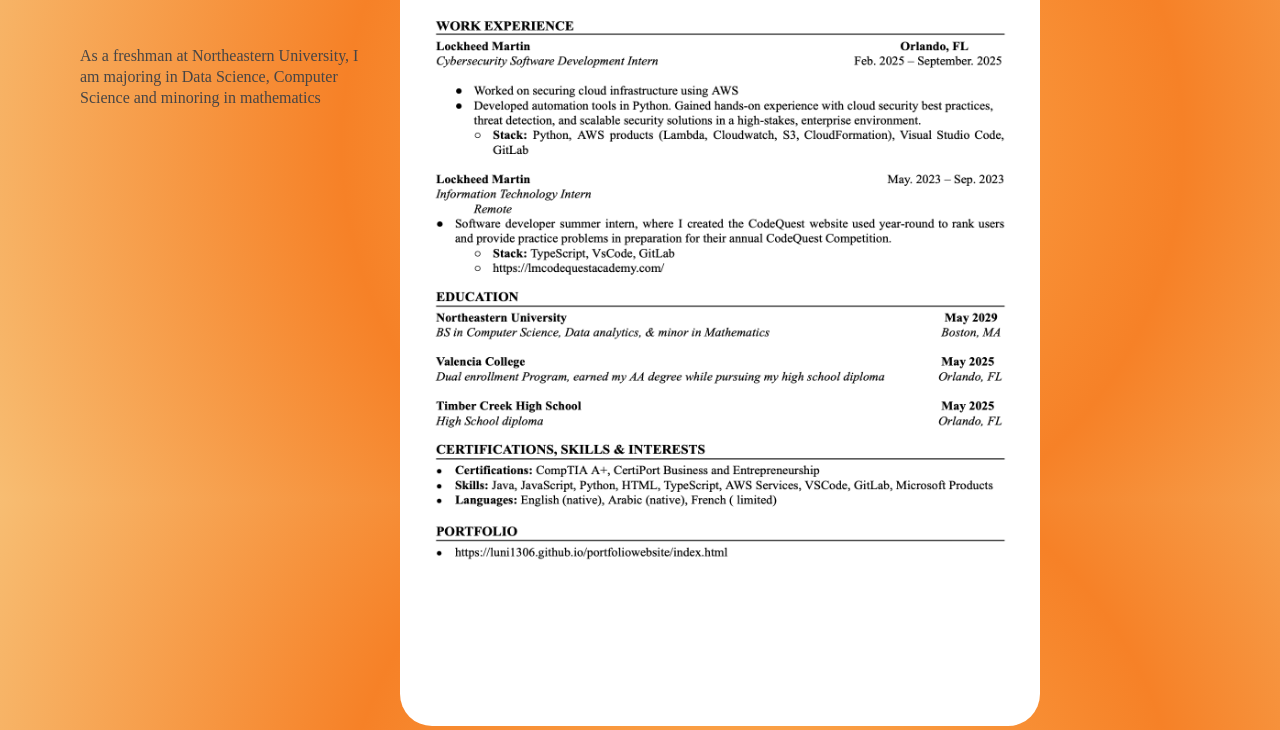
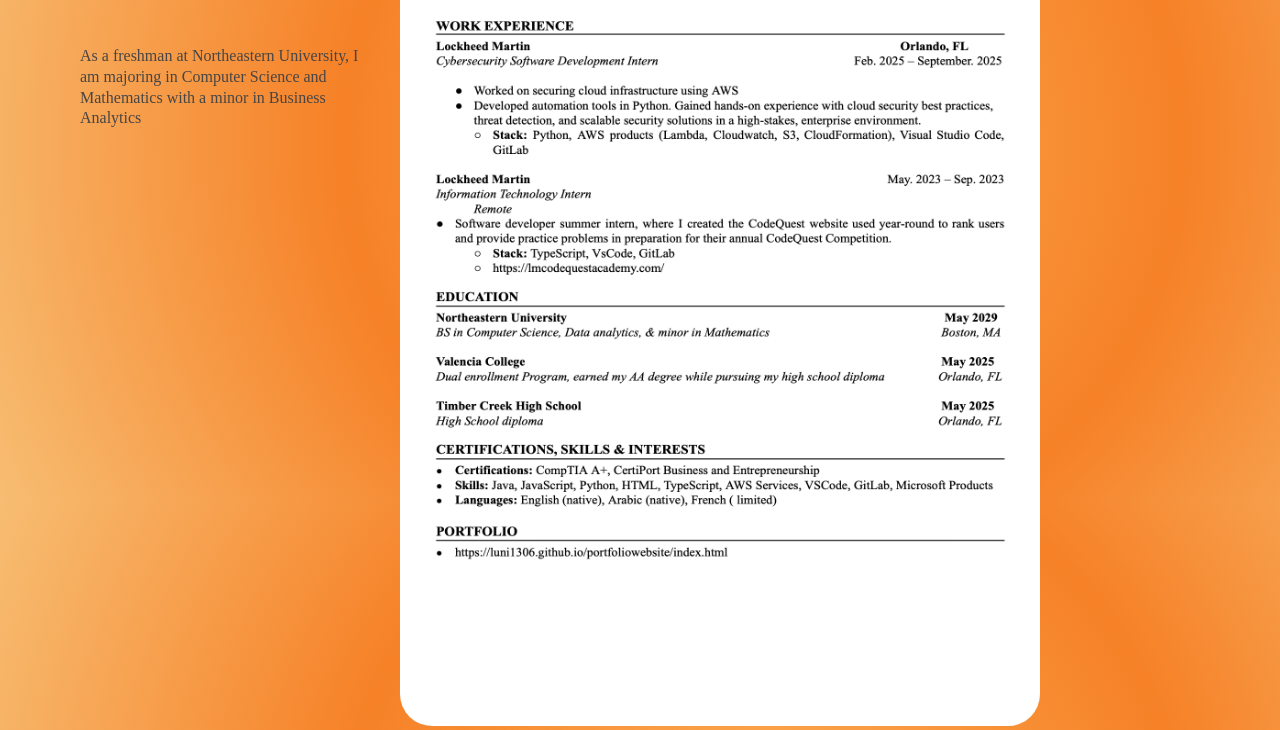
Before and after one commit to luni1306/portfoliowebsite, a plain HTML site: page resume.html in a window 1280 px wide. Shown: the part 214-944 px from the top of the page. Drawn offline with nearby package versions, Linux system fonts and the light colour scheme; a web font is replaced by a local one.

Commit message:
Update resume.html

```diff
--- a/resume.html
+++ b/resume.html
@@ -36,7 +36,7 @@
 
             <div class="description">
               <h1>Resume</h1>
-              <h4>As a freshman at Northeastern University, I am majoring in Data Science, Computer Science and minoring in mathematics</h4>
+              <h4>As a freshman at Northeastern University, I am majoring in Computer Science and Mathematics with a minor in Business Analytics</h4>
             </div>
 
            <header>
```
